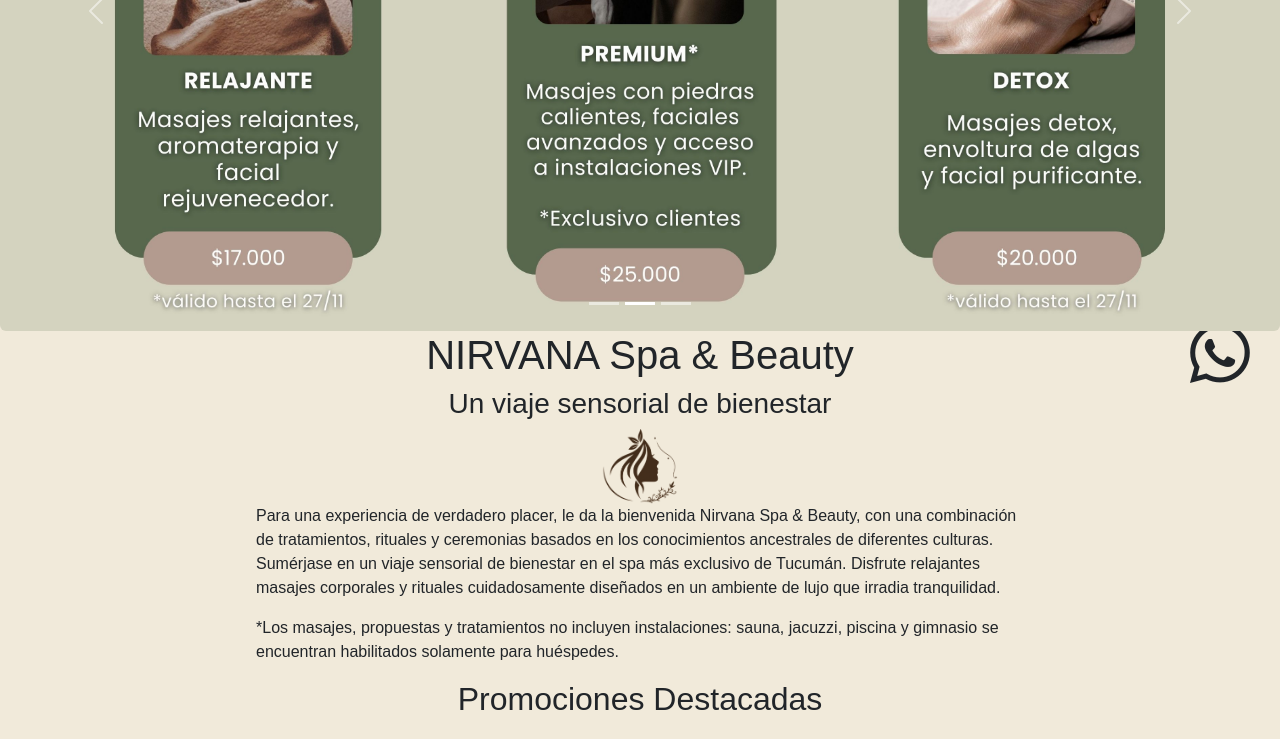
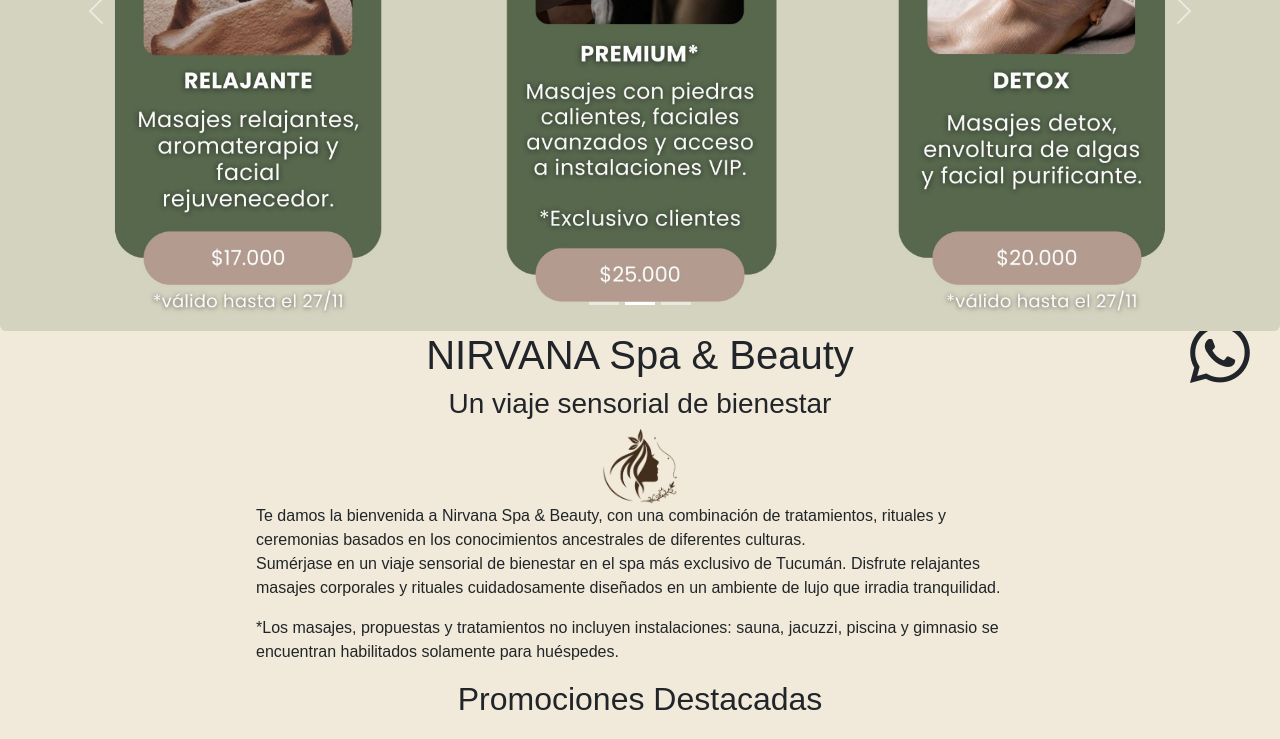
Before and after one commit to SantyMolina98/Spa-Nirvana-React-, a React (Vite) app: page / in a window 1280 px wide. Shown: the part 385-1124 px from the top of the page. Built offline with nearby package versions, Linux system fonts and the light colour scheme; no server answers.

Commit message:
a ver si se arreglo el deploy

```diff
--- a/src/pages/HomePage.jsx
+++ b/src/pages/HomePage.jsx
@@ -26,7 +26,7 @@ function HomePage () {
           <h1>NIRVANA Spa & Beauty</h1>
           <h3>Un viaje sensorial de bienestar</h3>
           <img src={imagenMap.logospaheader} alt="logo" className="logoarticle"/>
-          <p>Para una experiencia de verdadero placer, le da la bienvenida Nirvana Spa & Beauty, con una combinación de tratamientos, rituales y ceremonias basados ​​en los conocimientos ancestrales de diferentes culturas.<br/>
+          <p>Te damos la bienvenida a Nirvana Spa & Beauty, con una combinación de tratamientos, rituales y ceremonias basados ​​en los conocimientos ancestrales de diferentes culturas.<br/>
             Sumérjase en un viaje sensorial de bienestar en el spa más exclusivo de Tucumán. Disfrute relajantes masajes corporales y rituales cuidadosamente diseñados en un ambiente de lujo que irradia tranquilidad.</p>
             <p>*Los masajes, propuestas y tratamientos no incluyen instalaciones: sauna, jacuzzi, piscina y gimnasio se encuentran habilitados solamente para huéspedes.</p>
         </article>
```
